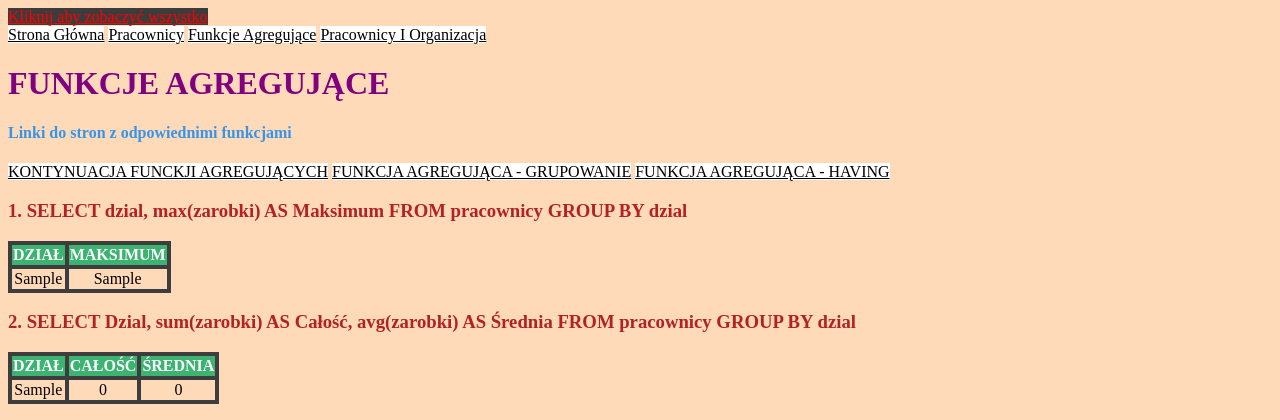
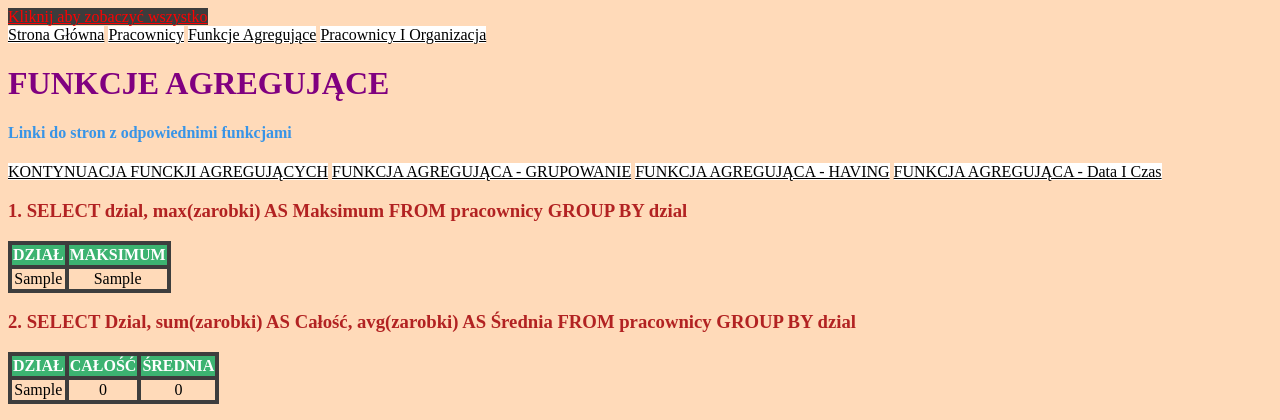
Before and after one commit to Grzegxbox/php-sql-wprowadzenie-Grzesiek-Szymanek, a PHP site: page /funkcjeAgregujace.php in a window 1280 px wide. Shown: the top 420 px of the page. Run offline with PHP 8.4, Linux system fonts and the light colour scheme; tables that the repository leaves empty or names only in its code hold one stand-in row (values such as "Sample post"); data that the repository does not hold is empty.

Commit message:
Update funkcjeAgregujace.php

```diff
--- a/funkcjeAgregujace.php
+++ b/funkcjeAgregujace.php
@@ -17,6 +17,7 @@
   <a class="navigation_link1" href="funkcjeAgregujace_kontynuacja.php">KONTYNUACJA FUNCKJI AGREGUJĄCYCH</a>
   <a class="navigation_link1" href="funkcjeAgregujace_grupowanie.php">FUNKCJA AGREGUJĄCA - GRUPOWANIE</a>
   <a class="navigation_link1" href="funkcjeAgregujace_klauzula_HAVING.php">FUNKCJA AGREGUJĄCA - HAVING</a>
+  <a class="navigation_link1" href="funkcjeAgregujace_data_i_czas.php">FUNKCJA AGREGUJĄCA - Data I Czas</a>
 
 <?php
 
```
